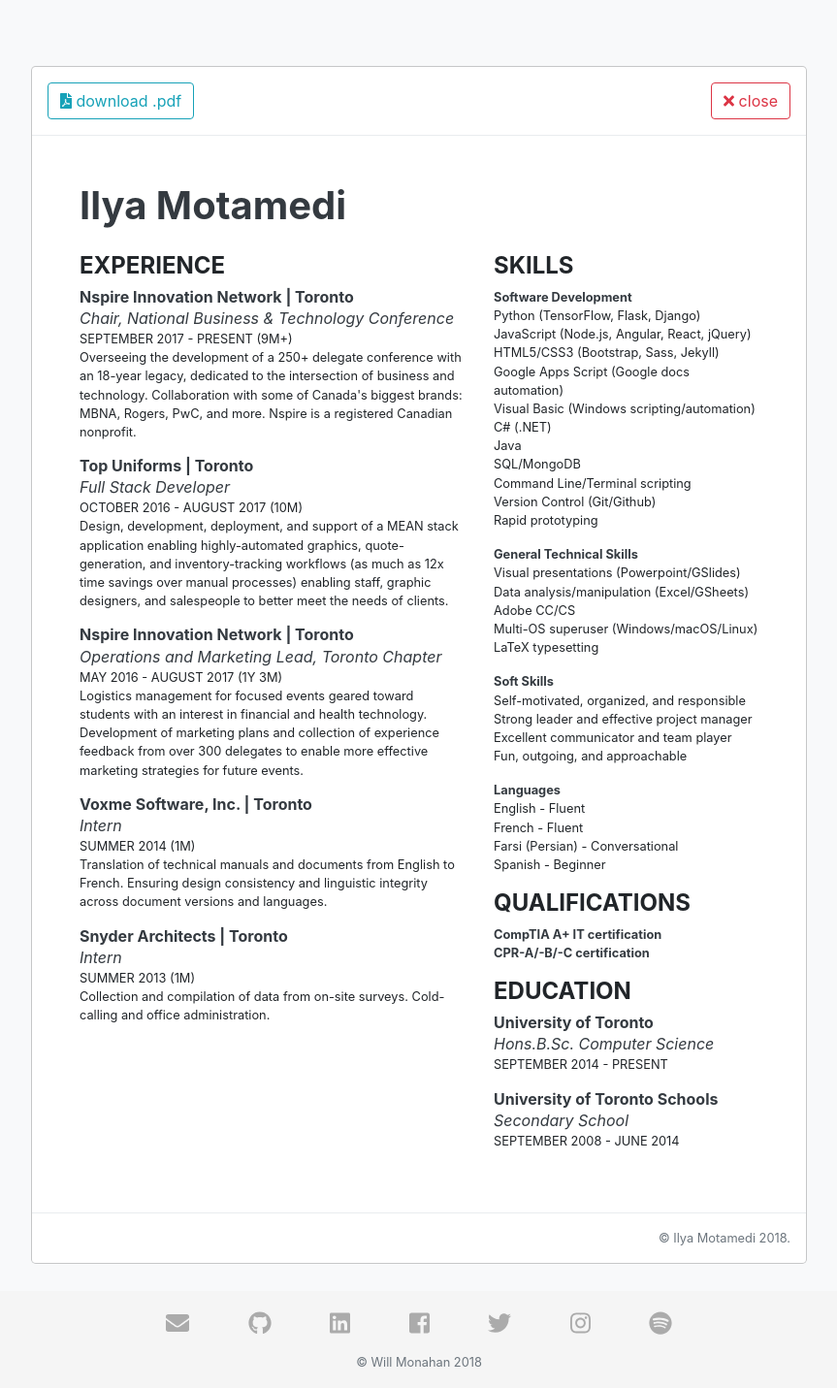
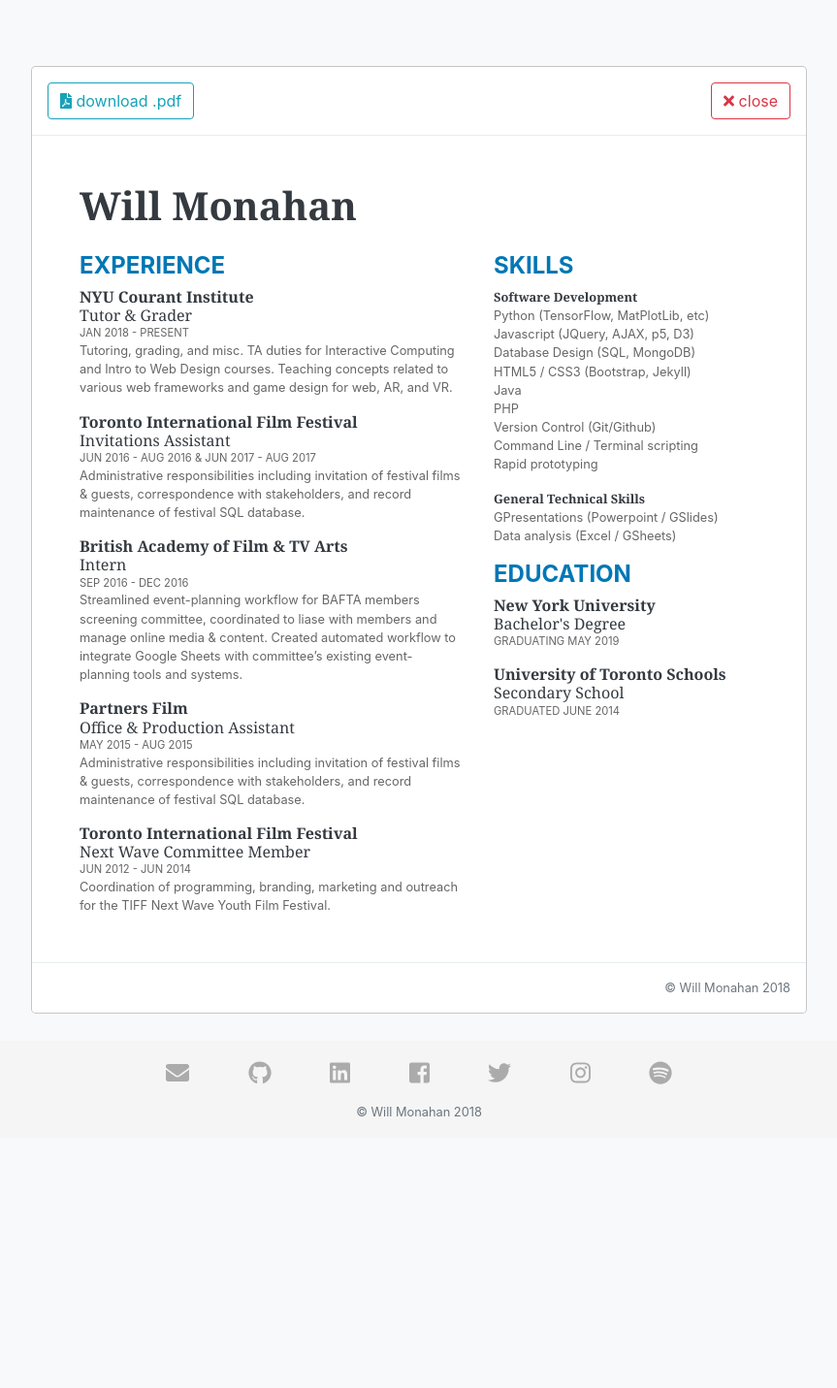
Before and after one commit to willmonahan/wmonahan, a PHP site: page /resume/index.php in a window 1280 px wide. Shown: the part 86-1517 px from the top of the page at 97% size, without its empty margins (208-1071 px from the left). After the commit the page ends 1237 px from the top, so only its background shows below. Run offline with PHP 8.4, Linux system fonts and the light colour scheme; some libraries are stand-ins or nearby versions.

Commit message:
change resume data to match google doc
still need to add NYU majors/minors/GPA data
still need to do more tweaking to visual style and layout
it's still in a modal, but modal is embedded in body
may change to card later down the line

```diff
--- a/css/main.css
+++ b/css/main.css
@@ -54,3 +54,25 @@ p > a:hover {
 .footer:hover {
 	background-color: #f0f0f0;
 }
+
+.text-resume-primary {
+	color: #0077b5
+}
+
+.resume h6,
+.resume h1,
+.resume .skill-header {
+	font-family: 'Noto Serif', sans-serif;
+}
+
+.resume .resume-date {
+	font-size: 70%;
+}
+
+.resume small {
+	color: #666;
+}
+
+.resume .skill-header {
+	color: #434343;
+}
--- a/resume/index.php
+++ b/resume/index.php
@@ -9,6 +9,7 @@
 
 
 		<link rel="stylesheet" href="https://stackpath.bootstrapcdn.com/bootstrap/4.1.0/css/bootstrap.min.css" integrity="sha384-9gVQ4dYFwwWSjIDZnLEWnxCjeSWFphJiwGPXr1jddIhOegiu1FwO5qRGvFXOdJZ4" crossorigin="anonymous">
+		<link href="https://fonts.googleapis.com/css?family=Noto+Serif:400,700" rel="stylesheet">
 		<link href="/css/main.css" rel="stylesheet">
 		<script defer src="https://use.fontawesome.com/releases/v5.0.10/js/all.js" integrity="sha384-slN8GvtUJGnv6ca26v8EzVaR9DC58QEwsIk9q1QXdCU8Yu8ck/tL/5szYlBbqmS+" crossorigin="anonymous"></script>
 	</head>
@@ -20,7 +21,7 @@
 
 			<div class="row">
 
-				<div class="modal-dialog modal-dialog-centered modal-lg" role="document">
+				<div class="modal-dialog modal-dialog-centered modal-lg resume" role="document">
 					<div class="modal-content">
 						<div class="modal-header">
 							<a class="btn btn-outline-info" download href="assets/pdf/ilya-resume-jan2018.pdf"><i class="fas fa-file-pdf"></i> download .pdf</a>
@@ -31,48 +32,48 @@
 								<div class="col-lg-7">
 									<div class="row px-3">
 										<div class="col-12">
-											<h1 class="row font-weight-bold text-dark">Ilya Motamedi</h1>
+											<h1 class="row font-weight-bold text-dark">Will Monahan</h1>
 											<h4 class="row font-weight-bold pt-3 text-resume-primary">EXPERIENCE</h4>
 										</div>
 									</div>
 									<div class="row px-3 mb-3">
 										<div class="col-12">
-											<h6 class="row font-weight-bold mb-0 text-dark">Nspire Innovation Network | Toronto</h6>
-											<i class="row text-dark">Chair, National Business & Technology Conference</i>
-											<small class="row">SEPTEMBER 2017 - PRESENT (9M+)</small>
-											<small class="row">Overseeing the development of a 250+ delegate conference with an 18-year legacy, dedicated to the intersection of business and technology. Collaboration with some of Canada's biggest brands: MBNA, Rogers, PwC, and more. Nspire is a registered Canadian nonprofit.</small>
+											<h6 class="row font-weight-bold mb-0 text-dark">NYU Courant Institute</h6>
+											<h6 class="row text-dark mb-0">Tutor & Grader</h6>
+											<small class="row resume-date">JAN 2018 - PRESENT</small>
+											<small class="row">Tutoring, grading, and misc. TA duties for Interactive Computing and Intro to Web Design courses. Teaching concepts related to various web frameworks and game design for web, AR, and VR.</small>
 										</div>
 									</div>
 									<div class="row px-3 mb-3">
 										<div class="col-12">
-											<h6 class="row font-weight-bold mb-0 text-dark">Top Uniforms | Toronto</h6>
-											<i class="row text-dark">Full Stack Developer</i>
-											<small class="row">OCTOBER 2016 - AUGUST 2017 (10M)</small>
-											<small class="row">Design, development, deployment, and support of a MEAN stack application enabling highly-automated graphics, quote-generation, and inventory-tracking workflows (as much as 12x time savings over manual processes) enabling staff, graphic designers, and salespeople to better meet the needs of clients.</small>
+											<h6 class="row font-weight-bold mb-0 text-dark">Toronto International Film Festival</h6>
+											<h6 class="row text-dark mb-0">Invitations Assistant</h6>
+											<small class="row resume-date">JUN 2016 - AUG 2016 & JUN 2017 - AUG 2017</small>
+											<small class="row">Administrative responsibilities including invitation of festival films & guests, correspondence with stakeholders, and record maintenance of festival SQL database.</small>
 										</div>
 									</div>
 									<div class="row px-3 mb-3">
 										<div class="col-12">
-											<h6 class="row font-weight-bold mb-0 text-dark">Nspire Innovation Network | Toronto</h6>
-											<i class="row text-dark">Operations and Marketing Lead, Toronto Chapter</i>
-											<small class="row">MAY 2016 - AUGUST 2017 (1Y 3M)</small>
-											<small class="row">Logistics management for focused events geared toward students with an interest in financial and health technology. Development of marketing plans and collection of experience feedback from over 300 delegates to enable more effective marketing strategies for future events.</small>
+											<h6 class="row font-weight-bold mb-0 text-dark">British Academy of Film & TV Arts</h6>
+											<h6 class="row text-dark mb-0">Intern</h6>
+											<small class="row resume-date">SEP 2016 - DEC 2016</small>
+											<small class="row">Streamlined event-planning workflow for BAFTA members screening committee, coordinated to liase with members and manage online media & content. Created automated workflow to integrate Google Sheets with committee’s existing event-planning tools and systems.</small>
 										</div>
 									</div>
 									<div class="row px-3 mb-3">
 										<div class="col-12">
-											<h6 class="row font-weight-bold mb-0 text-dark">Voxme Software, Inc. | Toronto</h6>
-											<i class="row text-dark">Intern</i>
-											<small class="row">SUMMER 2014 (1M)</small>
-											<small class="row">Translation of technical manuals and documents from English to French. Ensuring design consistency and linguistic integrity across document versions and languages.</small>
+											<h6 class="row font-weight-bold mb-0 text-dark">Partners Film</h6>
+											<h6 class="row text-dark mb-0">Office & Production Assistant</h6>
+											<small class="row resume-date">MAY 2015 - AUG 2015</small>
+											<small class="row">Administrative responsibilities including invitation of festival films & guests, correspondence with stakeholders, and record maintenance of festival SQL database.</small>
 										</div>
 									</div>
 									<div class="row px-3">
 										<div class="col-12">
-											<h6 class="row font-weight-bold mb-0 text-dark">Snyder Architects | Toronto</h6>
-											<i class="row text-dark">Intern</i>
-											<small class="row">SUMMER 2013 (1M)</small>
-											<small class="row">Collection and compilation of data from on-site surveys. Cold-calling and office administration.</small>
+											<h6 class="row font-weight-bold mb-0 text-dark">Toronto International Film Festival</h6>
+											<h6 class="row text-dark mb-0">Next Wave Committee Member</h6>
+											<small class="row resume-date">JUN 2012 - JUN 2014</small>
+											<small class="row">Coordination of programming, branding, marketing and outreach for the TIFF Next Wave Youth Film Festival.</small>
 										</div>
 									</div>
 								</div>
@@ -85,71 +86,43 @@
 									</div>
 									<div class="row px-3 mb-3">
 										<div class="col-12">
-											<small class="row font-weight-bold text-dark">Software Development</small>
-											<small class="row">Python (TensorFlow, Flask, Django)</small>
-											<small class="row">JavaScript (Node.js, Angular, React, jQuery)</small>
-											<small class="row">HTML5/CSS3 (Bootstrap, Sass, Jekyll)</small>
-											<small class="row">Google Apps Script (Google docs automation)</small>
-											<small class="row">Visual Basic (Windows scripting/automation)</small>
-											<small class="row">C# (.NET)</small>
+											<small class="row font-weight-bold text-dark skill-header">Software Development</small>
+											<small class="row">Python (TensorFlow, MatPlotLib, etc)</small>
+											<small class="row">Javascript (JQuery, AJAX, p5, D3)</small>
+											<small class="row">Database Design (SQL, MongoDB)</small>
+											<small class="row">HTML5 / CSS3 (Bootstrap, Jekyll)</small>
 											<small class="row">Java</small>
-											<small class="row">SQL/MongoDB</small>
-											<small class="row">Command Line/Terminal scripting</small>
+											<small class="row">PHP</small>
 											<small class="row">Version Control (Git/Github)</small>
+											<small class="row">Command Line / Terminal scripting</small>
 											<small class="row">Rapid prototyping</small>
 										</div>
 									</div>
 									<div class="row px-3 mb-3">
 										<div class="col-12">
-											<small class="row font-weight-bold text-dark">General Technical Skills</small>
-											<small class="row">Visual presentations (Powerpoint/GSlides)</small>
-											<small class="row">Data analysis/manipulation (Excel/GSheets)</small>
-											<small class="row">Adobe CC/CS</small>
-											<small class="row">Multi-OS superuser (Windows/macOS/Linux)</small>
-											<small class="row">LaTeX typesetting</small>
-										</div>
-									</div>
-									<div class="row px-3 mb-3">
-										<div class="col-12">
-											<small class="row font-weight-bold text-dark">Soft Skills</small>
-											<small class="row">Self-motivated, organized, and responsible</small>
-											<small class="row">Strong leader and effective project manager</small>
-											<small class="row">Excellent communicator and team player</small>
-											<small class="row">Fun, outgoing, and approachable</small>
-										</div>
-									</div>
-									<div class="row px-3 mb-3">
-										<div class="col-12">
-											<small class="row font-weight-bold text-dark">Languages</small>
-											<small class="row">English - Fluent</small>
-											<small class="row">French - Fluent</small>
-											<small class="row">Farsi (Persian) - Conversational</small>
-											<small class="row">Spanish - Beginner</small>
-										</div>
-									</div>
-									<div class="row px-3 mb-3">
-										<div class="col-12">
-											<h4 class="row font-weight-bold text-resume-primary">QUALIFICATIONS</h4>
-											<small class="row font-weight-bold text-dark">CompTIA A+ IT certification</small>
-											<small class="row font-weight-bold text-dark">CPR-A/-B/-C certification</small>
+											<small class="row font-weight-bold text-dark skill-header">General Technical Skills</small>
+											<small class="row">GPresentations (Powerpoint / GSlides)</small>
+											<small class="row">Data analysis (Excel / GSheets)</small>
 										</div>
 									</div>
 									<div class="row px-3">
 										<div class="col-12">
 											<h4 class="row font-weight-bold text-resume-primary">EDUCATION</h4>
-											<h6 class="row font-weight-bold mb-0 text-dark">University of Toronto</h6>
-											<i class="row text-dark">Hons.B.Sc. Computer Science</i>
-											<small class="row mb-3">SEPTEMBER 2014 - PRESENT</small>
+
+											<h6 class="row font-weight-bold mb-0 text-dark">New York University</h6>
+											<h6 class="row text-dark mb-0">Bachelor's Degree</h6>
+											<small class="row mb-3 resume-date">GRADUATING MAY 2019</small>
+
 											<h6 class="row font-weight-bold mb-0 text-dark">University of Toronto Schools</h6>
-											<i class="row text-dark">Secondary School</i>
-											<small class="row">SEPTEMBER 2008 - JUNE 2014</small>
+											<h6 class="row text-dark mb-0">Secondary School</h6>
+											<small class="row resume-date">GRADUATED JUNE 2014</small>
 										</div>
 									</div>
 								</div>
 							</div>
 						</div>
 						<div class="modal-footer">
-							<small class="text-muted">&copy; Ilya Motamedi 2018.</small>
+							<small class="text-muted">&copy; Will Monahan 2018</small>
 						</div>
 					</div>
 				</div>
```
